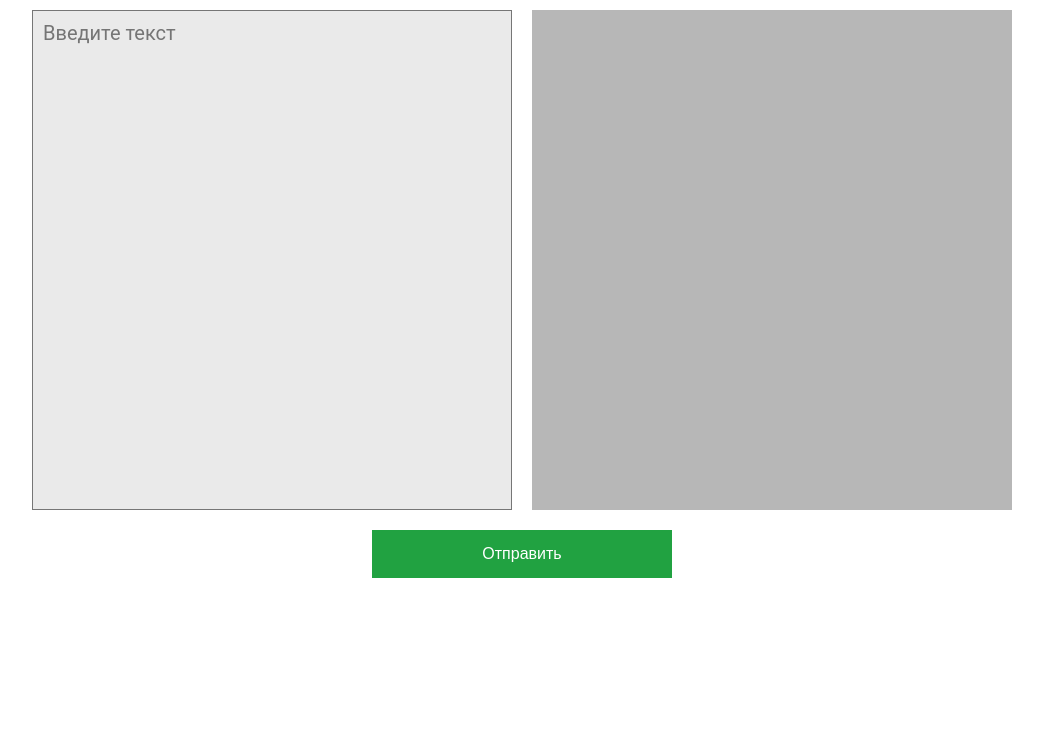
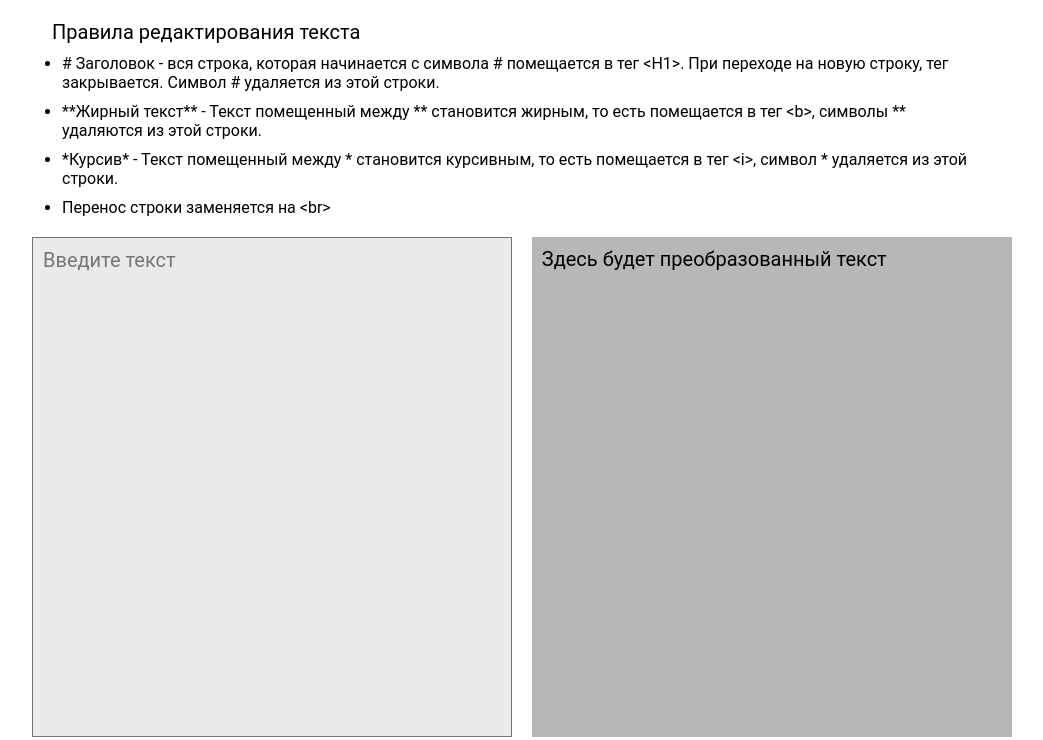
Before and after one commit to volkoderov/promedia, a PHP site: page / in a window 1280 px wide. Shown: the part 60-800 px from the top of the page, without its empty margins (118-1161 px from the left). Run offline with PHP 8.4, Linux system fonts and the light colour scheme; some libraries are stand-ins or nearby versions.

Commit message:
button removed

```diff
--- a/index.php
+++ b/index.php
@@ -14,13 +14,16 @@
     	</div>
   	</header>
   	<div class="container">
+  		<ul> Правила редактирования текста
+  			<li># Заголовок - вся строка, которая начинается с символа # помещается в тег &lt;H1&gt;. При переходе на новую строку, тег закрывается. Символ # удаляется из этой строки. </li>
+  			<li>**Жирный текст** - Текст помещенный между ** становится жирным, то есть помещается в тег &lt;b&gt;, символы ** удаляются из этой строки.  </li>
+  			<li>*Курсив* - Текст помещенный между * становится курсивным, то есть помещается в тег &lt;i&gt;, символ * удаляется из этой строки. </li>
+  			<li>Перенос строки заменяется на &lt;br&gt;</li>
+  		</ul>
     	<div class="wraper">
-			<form method="POST" action="#">
 				<textarea id="text" placeholder="Введите текст"></textarea>
-			</form>
-  			<div id="otvet"></div>
+  			<div id="otvet">Здесь будет преобразованный текст</div>
 		</div>
-		<button class="send" id="send" value="Submit">Отправить</button>
 	</div>
 </body>
 </html>
--- a/srypt.js
+++ b/srypt.js
@@ -1,6 +1,6 @@
 $(document).ready(function(){
-    $("#send").click(function(e){
-        e.preventDefault();
+
+   $("body").keyup(function(){
         var text=$("#text").val();
        $.ajax({
        	type: 'POST',
@@ -11,5 +11,5 @@ $(document).ready(function(){
           $("#otvet").append(res);
          },
         });
-    });
+  });
 });
--- a/style.css
+++ b/style.css
@@ -22,15 +22,12 @@ header{
 	width: 980px;
 	margin: 0 auto;
 }
-form{
+
+textarea{
 	float: left;
 	width: 49%;
 	height: 100%;
-}
-textarea{
 	resize: none;
-	width: 100%;
-	height: 100%;
 	font-family: 'Roboto', sans-serif;
 	font-size: 20px;
 	padding: 10px;
@@ -45,19 +42,15 @@ textarea{
 	background-color: #b7b7b7;
 	height: 100%;
 	padding: 10px;
+	overflow: auto;
 }
 .wraper{
 	height: 500px;
 }
-button {
-  background-color: #21a241;
-  border: none;
-  color: white;
-  padding: 15px 32px;
-  text-align: center;
-  text-decoration: none;
-  display: block;
-  font-size: 16px;
-  margin: 20px auto;
-  width: 300px;
+ul{
+	margin: 20px;
 }
+li{
+	font-size: 16px;
+	margin: 10px;
+}
```
